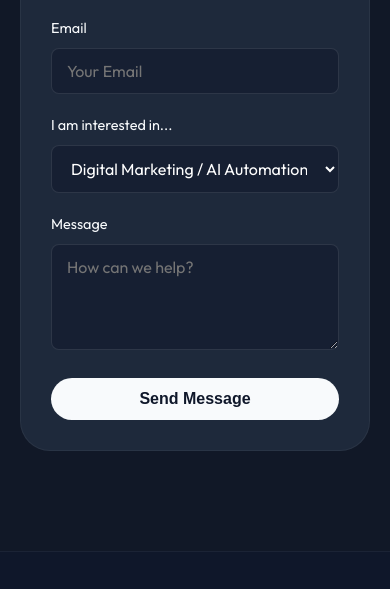
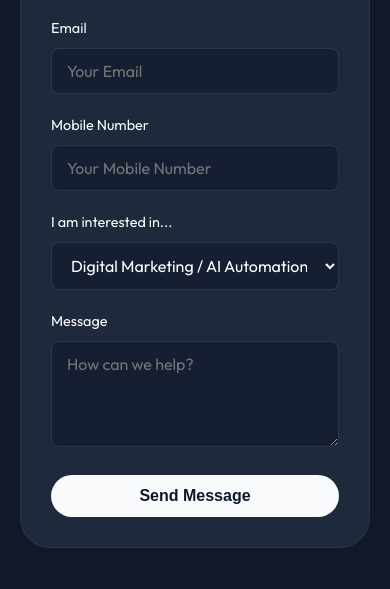
Before and after one commit to rkvideoai/5MAIDIGITAL-ACADEMY, a plain HTML site: page index.html in a window 390 px wide. Shown: the part 6967-7556 px from the top of the page. Drawn offline with Linux system fonts and the light colour scheme.

Commit message:
Add Mobile Number field to contact form

```diff
--- a/index.html
+++ b/index.html
@@ -285,6 +285,10 @@ print(future_ready(<span class="string">"You"</span>))
                         <input type="email" id="email" name="email" required placeholder="Your Email">
                     </div>
                     <div class="form-group">
+                        <label for="phone">Mobile Number</label>
+                        <input type="tel" id="phone" name="phone" required placeholder="Your Mobile Number">
+                    </div>
+                    <div class="form-group">
                         <label for="interest">I am interested in...</label>
                         <select id="interest" name="interest">
                             <option value="business">Digital Marketing / AI Automation</option>
```
